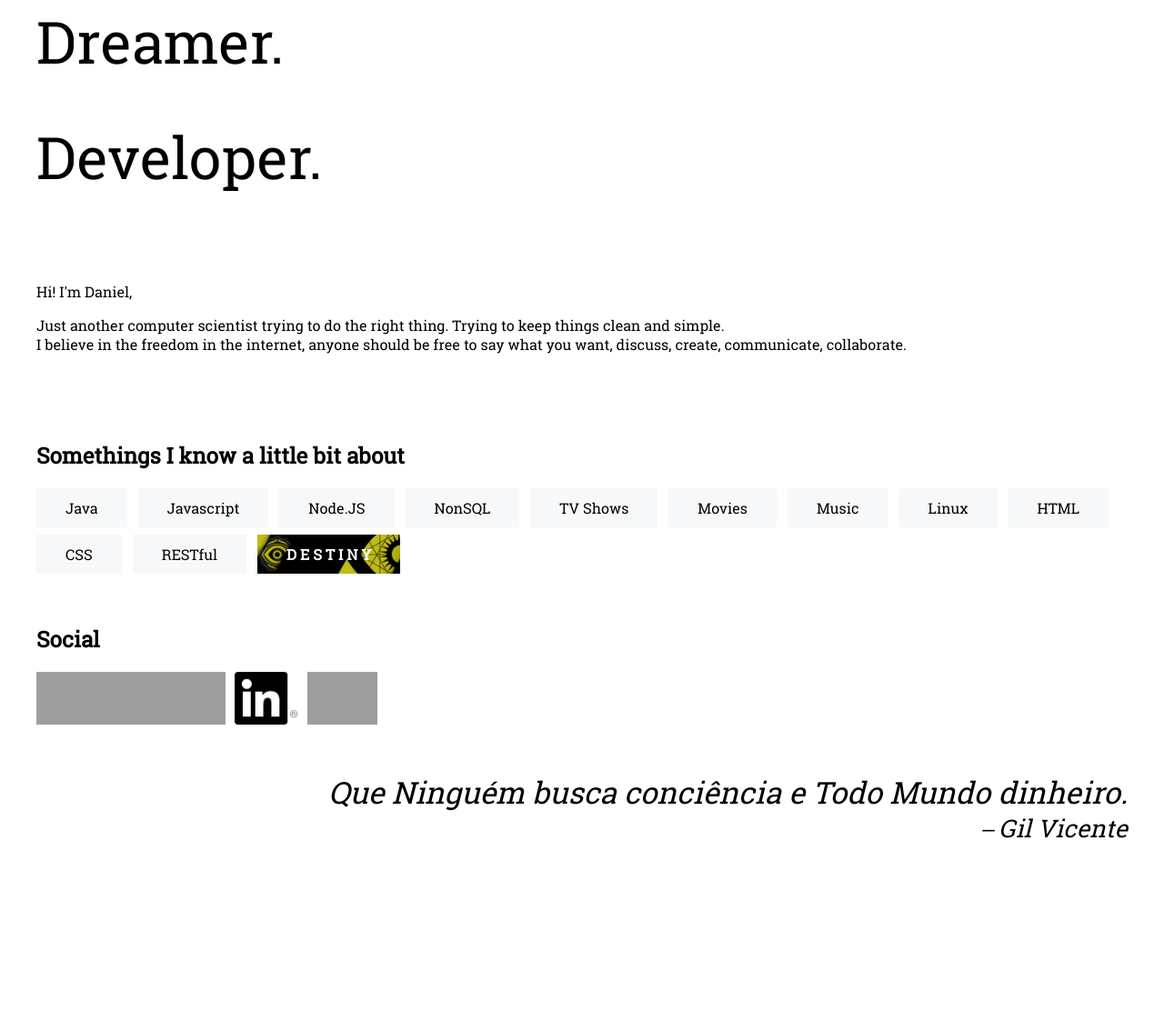
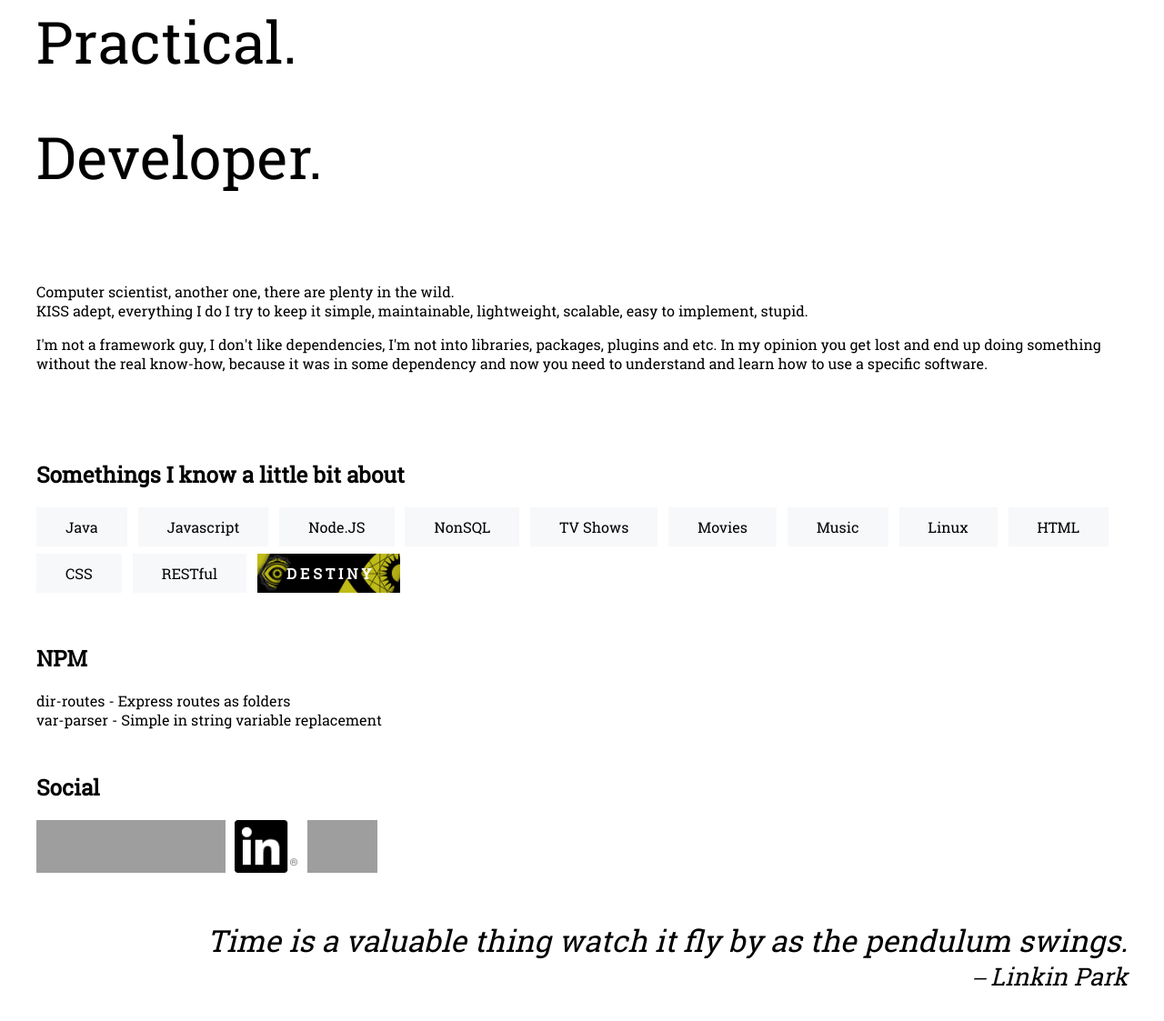
Before and after one commit to DanielSunami/danielsunami.github.io, a plain HTML site: page index.html in a window 1280 px wide. Shown: the part 167-1290 px from the top of the page at 91% size. Before the commit the page ends 1158 px from the top, so only its background shows below. Drawn offline with Linux system fonts and the light colour scheme; grey boxes are pictures that could not be loaded.

Commit message:
add text & section & quotes

```diff
--- a/index.html
+++ b/index.html
@@ -19,14 +19,14 @@
 	<div class="content">
 		<div class="block">
 			<h1>Enthusiast.</h1>
-			<h1>Dreamer.</h1>
+			<h1>Practical.</h1>
 			<h1>Developer.</h1>
 		</div>
 
 		<div class="letter block">
-			<p>Hi! I'm Daniel,</p>
-			<p>Just another computer scientist trying to do the right thing. Trying to keep things clean and simple.<br/>
-			I believe in the freedom in the internet, anyone should be free to say what you want, discuss, create, communicate, collaborate.</p>
+			<p>Computer scientist, another one, there are plenty in the wild.<br/>
+			KISS adept, everything I do I try to keep it simple, maintainable, lightweight, scalable, easy to implement, stupid.</p>
+			<p>I'm not a framework guy, I don't like dependencies, I'm not into libraries, packages, plugins and etc. In my opinion you get lost and end up doing something without the real know-how, because it was in some dependency and now you need to understand and learn how to use a specific software.</p>
 		</div>
 
 		<div class="block">
@@ -45,6 +45,11 @@
 			<span class="tag" style="background-image:url(/image/exotic.png); background-size: cover; color: white;"><strong>D E S T I N Y</strong></span>
 		</div>
 		<div class="block">
+			<h2>NPM</h2>
+			dir-routes - Express routes as folders<br/>
+			var-parser - Simple in string variable replacement
+		</div>
+		<div class="block">
 		<h2>Social</h2>
 			<div class="social">
 				<a href="http://stackoverflow.com/users/4788837/daniel-sunami"><img src="http://stackoverflow.com/users/flair/4788837.png" width="208" height="58" alt="Daniel's Stack Overflow profile" title="profile for Daniel Sunami at Stack Overflow, Q&amp;A for professional and enthusiast programmers"></a>
@@ -61,6 +66,10 @@
 		!function(){
 			var arr = new Array();
 			arr.push({line:"Que Ninguém busca conciência e Todo Mundo dinheiro.",author: "Gil Vicente"});
+			arr.push({line:"Simplicity is the ultimate sophistication.",author: "Leonardo da Vinci"});
+			arr.push({line:"Time is a valuable thing watch it fly by as the pendulum swings.",author: "Linkin Park"});
+			arr.push({line:"No it isn't strange after changes upon changes we are more or less the same.",author: "Paul Simon"});
+			arr.push({line:"Some men just want to watch the world burn.",author: "Unkown"});
 			arr.push({line:"You cannot teach men anything, you can only help them discover it within themselves.",author: "Galileo Galilei"});
 			var b = arr[Math.round(Math.random()*(arr.length-1))];
 			document.getElementById("line").innerText = b.line;
```
